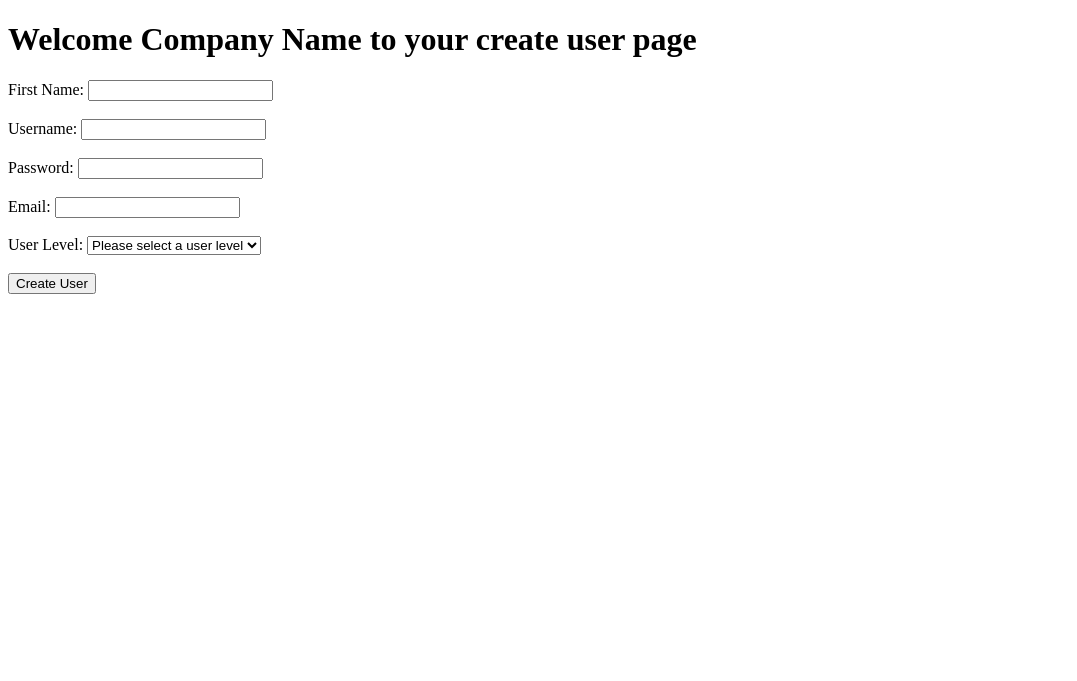
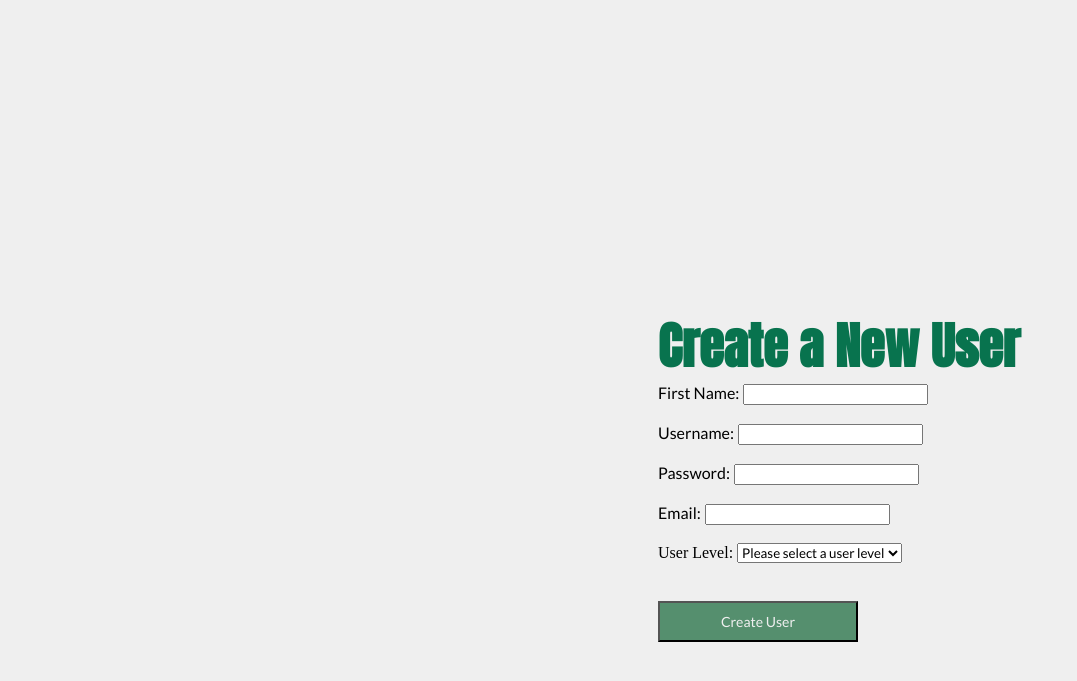
Before and after one commit to sydneybucc/bucci_sydney_customCMS, a PHP site: page /admin/admin_createuser.php in a window 1280 px wide. Shown: the top 681 px of the page, without its empty margins (0-1077 px from the left). Run offline with PHP 8.4, Linux system fonts and the light colour scheme.

Commit message:
styled admin pages

```diff
--- a/admin/admin_createuser.php
+++ b/admin/admin_createuser.php
@@ -21,30 +21,34 @@
 <html>
 <head>
 <meta charset="UTF-8">
+<link href="https://fonts.googleapis.com/css?family=Anton|Lato" rel="stylesheet">
+<link href="css/admin_main.css" rel="stylesheet" type="text/css" media="screen">
 <title>CMS Portal Login</title>
 </head>
 <body>
-	<h1>Welcome Company Name to your create user page</h1>
+<div class="center">
+	<h2>Create a New User</h2>
 	<?php if(!empty($message)){echo $message;} ?>
 	<form action="admin_createuser.php" method="post">
-	<label>First Name:</label>
+	<label class="formStyle">First Name:</label>
 	<input type="text" name="fname" value="<?php if(!empty($fname)){echo $fname;}?>"><br><br>
-	<label>Username:</label>
+	<label class="formStyle">Username:</label>
 	<input type="text" name="username" value="<?php if(!empty($username)){echo $username;}?>"><br><br>
-	<label>Password:</label>
+	<label class="formStyle">Password:</label>
 	<input type="text" name="password" value="<?php if(!empty($password)){echo $password;}?>"><br><br>
-	<label>Email:</label>
+	<label class="formStyle">Email:</label>
 	<input type="text" name="email" value="<?php if(!empty($email)){echo $email;}?>"><br><br>
 	<label>User Level:</label>
-	<select name ="userlvl">
+	<select class="formStyle" name ="userlvl">
 		<option value="">Please select a user level</option>
 		<option value="2">Web Admin</option>
 		<option value="1">Web Master</option>
 
 	</select><br><br>
-	<input type ="submit" name="submit" value="Create User">
+	<input type ="submit" name="submit" value="Create User" class="send">
 
 
 	</form>
+</div>
 </body>
 </html>
--- a/admin/admin_deleteuser.php
+++ b/admin/admin_deleteuser.php
@@ -10,15 +10,19 @@
 <html>
 <head>
 <meta charset="UTF-8">
+<link href="https://fonts.googleapis.com/css?family=Anton|Lato" rel="stylesheet">
+<link href="css/admin_main.css" rel="stylesheet" type="text/css" media="screen">
 <title>CMS Portal Delete User</title>
 </head>
 <body>
-	<h1>Welcome Company Name to your admin page - Delete User</h1>
+<div class="center">
+	<h1>Delete User</h1>
 
 	<?php
 		while($row = mysqli_fetch_array($users)) {
 			echo "{$row['user_fname']}<a href =\"phpscripts/caller.php?caller_id=delete&id={$row['user_id']}\">Delete User</a><br>";
 		}
 	?>
+</div>
 </body>
 </html>
--- /dev/null
+++ b/admin/css/admin_main.css
@@ -0,0 +1,94 @@
+.hidden {
+    display: none;
+ }
+
+ h2 {
+     font-family: 'Anton', sans-serif;
+     font-size: 50px;
+     margin: 0 auto;
+     color: #08734E;
+ }
+
+ p {
+     font-family: 'Lato', sans-serif;
+     font-size: 18px;
+     /* color: #efefef; */
+ }
+
+ body {
+     background-color: #efefef;
+ }
+
+ #navSteps {
+     background-color: #1F1F1F;
+     padding: 20px 20px 20px 20px;
+ }
+
+ ul {
+     margin: 0;
+     padding: 0;
+     overflow: hidden;
+ }
+
+ li {
+     font-family: 'Lato' sans-serif;
+     list-style-type: none;
+ }
+
+ li, a {
+     text-decoration: none;
+     color: #efefef;
+     font-family: 'Lato', sans-serif;
+     font-size: 18px;
+     text-align: center;
+     display: inline-block;
+     padding: 10px 20px;
+     border: none;
+     background-color: #558F6E;
+ }
+
+ li, a:hover {
+     color: #08734E;
+ }
+
+ img {
+     margin: 20px 20px 20px 20px;
+ }
+
+ #movieSelect{
+     background-color: #efefef;
+ }
+
+ .center {
+     padding: 300px 0 0 650px;
+ }
+
+ #username {
+    font-family: 'Lato', sans-serif;
+}
+
+#password {
+    font-family: 'Lato', sans-serif;
+}
+
+.send {
+	font-family: 'Lato', sans-serif;
+	display: block;
+	width: 200px;
+	background-color: #558F6E;
+	color: #efefef;
+	text-align: center;
+	font-size: 14px;
+    padding: 10px 15px 10px 15px;
+    margin-top: 20px;
+	transition: all 1s linear;
+}
+.send:hover {
+	background-color: #08734E;
+	cursor: pointer;
+	transition: all 1s linear;
+}
+
+.formStyle {
+    font-family: 'Lato', sans-serif;
+}
--- a/admin/phpscripts/user.php
+++ b/admin/phpscripts/user.php
@@ -8,7 +8,7 @@
 		if($userQuery) {
 			redirect_to("admin_index.php");
 		}else{
-			$message = "There was a problem setting up this user. Maybe Reconsider your hiring practices";
+			$message = "There was a problem setting up this user. Please try again later.";
 			return $message;
 		}
 
--- a/details.php
+++ b/details.php
@@ -11,6 +11,8 @@
 <html>
 <head>
 <meta charset="UTF-8">
+<link href="https://fonts.googleapis.com/css?family=Anton|Lato" rel="stylesheet">
+<link href="css/main.css" rel="stylesheet" type="text/css" media="screen">
 <title>Details</title>
 </head>
 <body>
```
Also changed, not shown: admin/admin_addmovie.php (+14 -10 lines), admin/admin_editall.php (+6 -1 lines), admin/admin_edituser.php (+10 -6 lines), admin/admin_index.php (+8 -4 lines), admin/admin_login.php (+8 -4 lines), admin/form_val.php (+9 -5 lines), css/main.css (+7 -4 lines), 1 other file.
